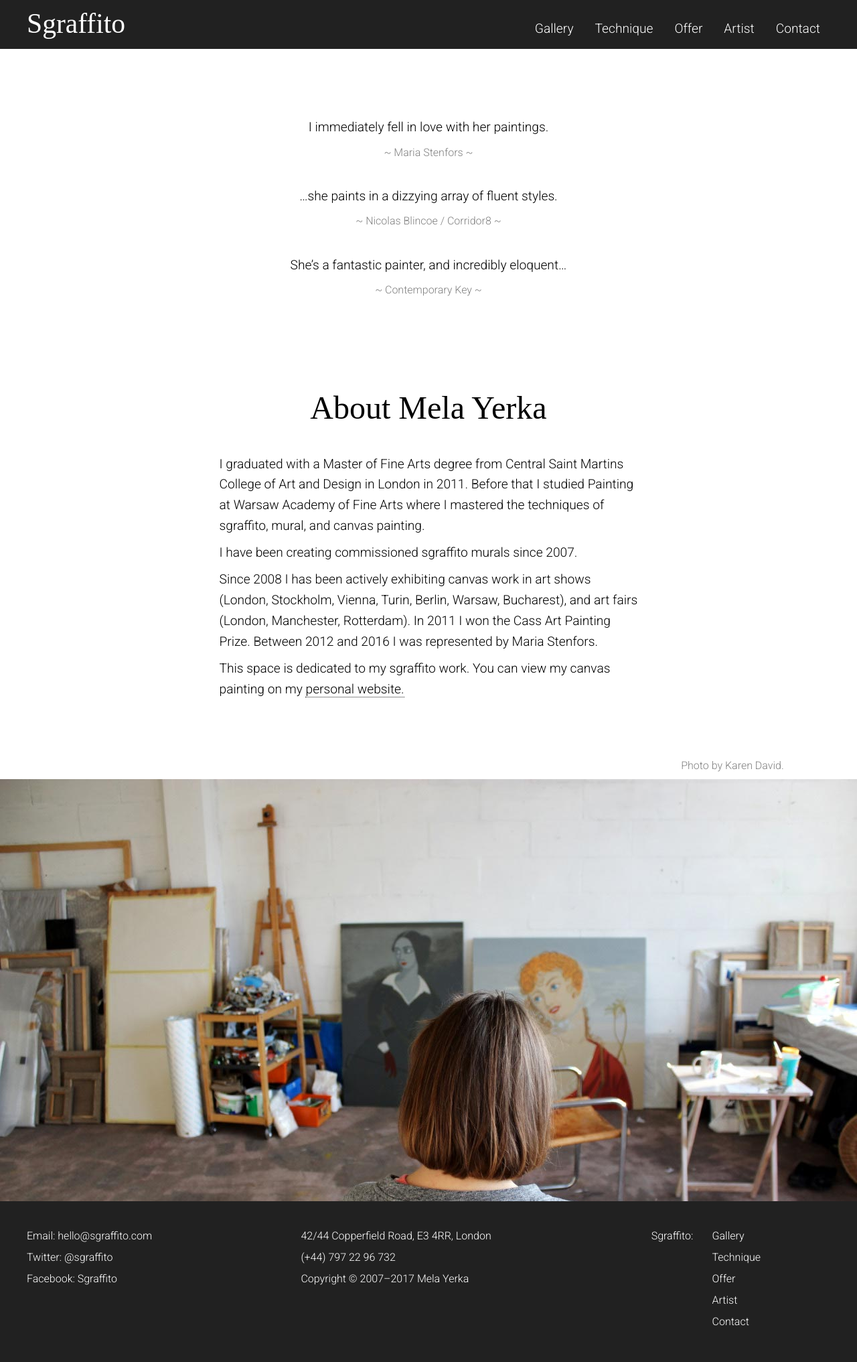
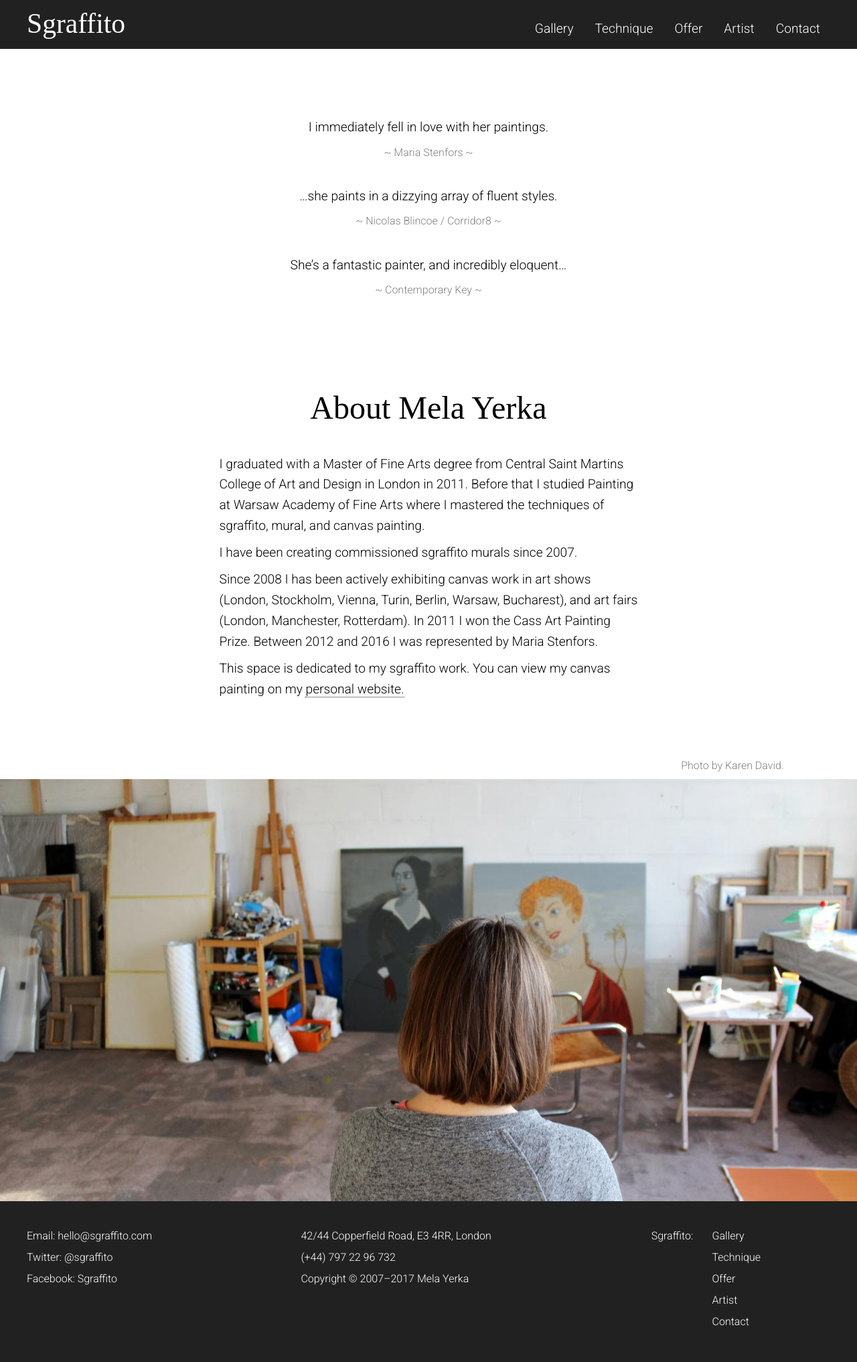
Before and after one commit to marek-kultys/trowel-and-lime, a Jekyll site: the page built from artist/index.html, in a window 1280 px wide. Shown: the whole page at 67% size. Built offline with Jekyll 4.4.1, drawn with Linux system fonts in a browser that asks for light colours; some web fonts are replaced.

Commit message:
centering image in banners

```diff
--- a/_sass/main.scss
+++ b/_sass/main.scss
@@ -50,13 +50,13 @@ main {
    .block-image {
       background-size: cover;
       padding-bottom: 0px;
-      background-position: center top;
+      background-position: center 50%; // crops image top and bottom and keeps full width to fit in a horizontal frame
       background-repeat: no-repeat;
       height: 70vh;
       min-height: 400px;
       @include media($medium) {
          background-size: cover;
-         background-position: 12% 0px;
+         background-position: center 0px; // crops image left and right and keeps full height to fit in a vertical frame
       }
    }
 
@@ -198,7 +198,7 @@ main {
          margin-left: auto;
          margin-right: auto;
          max-width: 100vw;
-         max-height: 80vh;
+         max-height: 90vh;
          border: 1px solid $black;
          border-radius: 2px;
          @include media ($small) {
```
